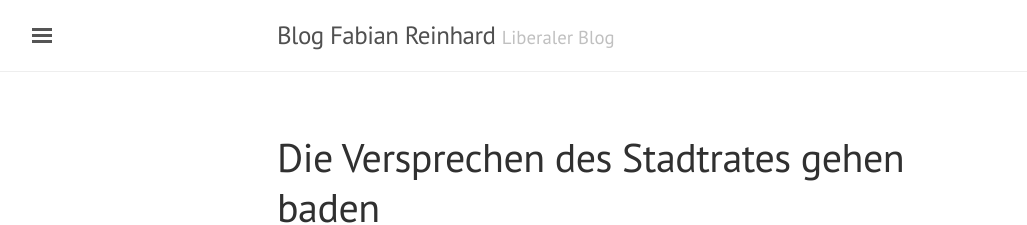
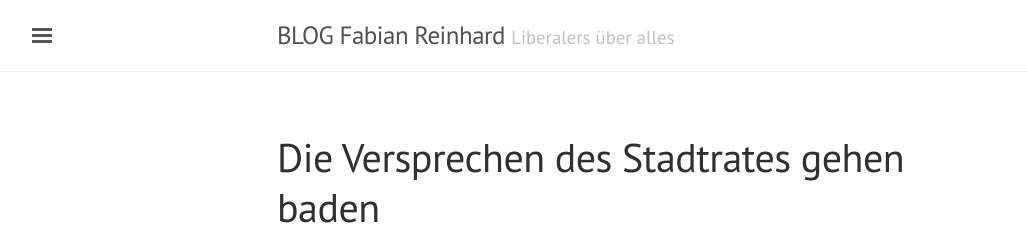
Before and after one commit to freinhard/freinhard.github.io, a Jekyll site: the page built from index.html, in a window 1280 px wide. Shown: the top 225 px of the page, without its empty margins (3-1030 px from the left). Built offline with Jekyll 4.4.1, drawn with Linux system fonts in a browser that asks for light colours; the list of posts is cut into pages by our own code.

Commit message:
Change tag line

```diff
--- a/_config.yml
+++ b/_config.yml
@@ -5,8 +5,8 @@ permalink:           pretty
 relative_permalinks: true
 
 # Setup
-title:               Blog Fabian Reinhard
-tagline:             'Liberaler Blog'
+title:               BLOG Fabian Reinhard
+tagline:             'Liberalers über alles'
 description:         'Fabian Reinhard: IT-Unternehmer, Grossstadtrat Luzern, Präsident FDP.die Liberalen Stadt Luzern'
 url:                 http://www.fabianreinhard.ch
 baseurl:             ''
```
